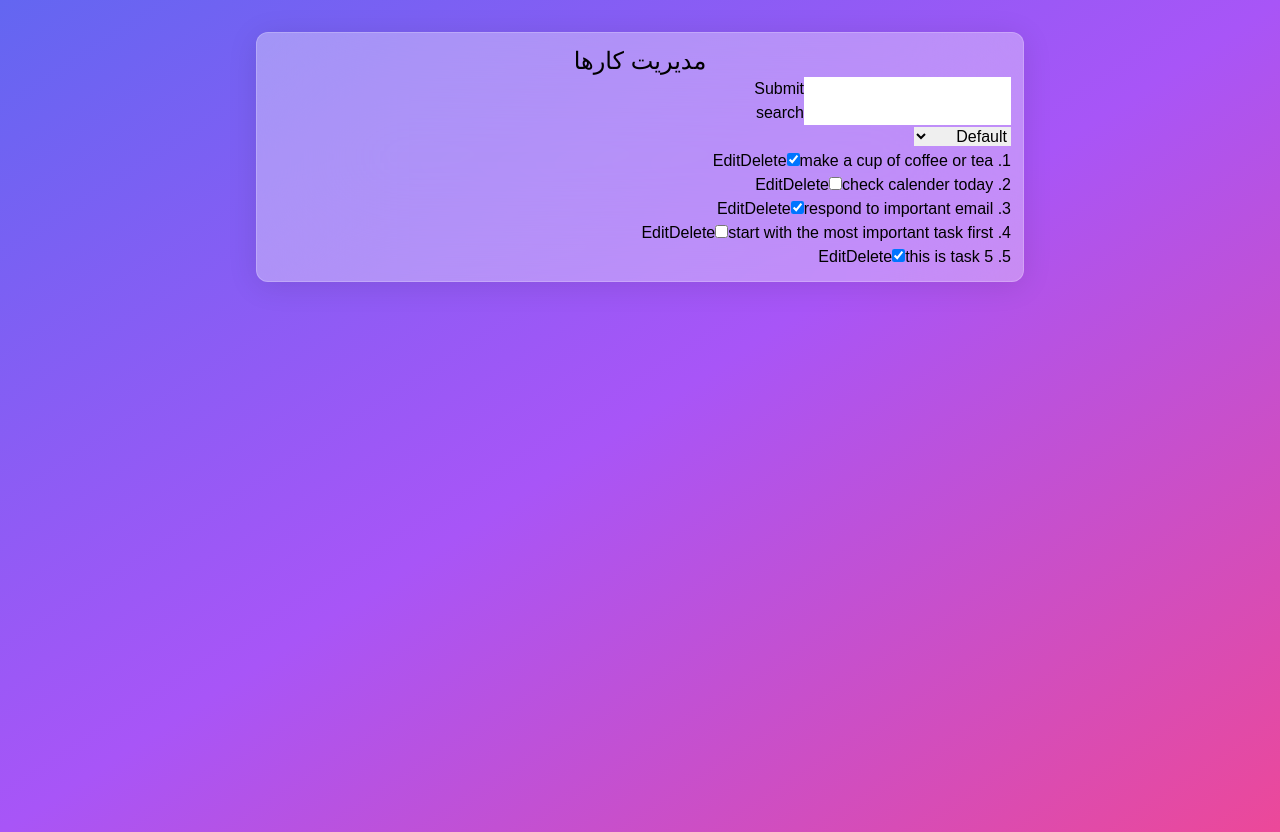
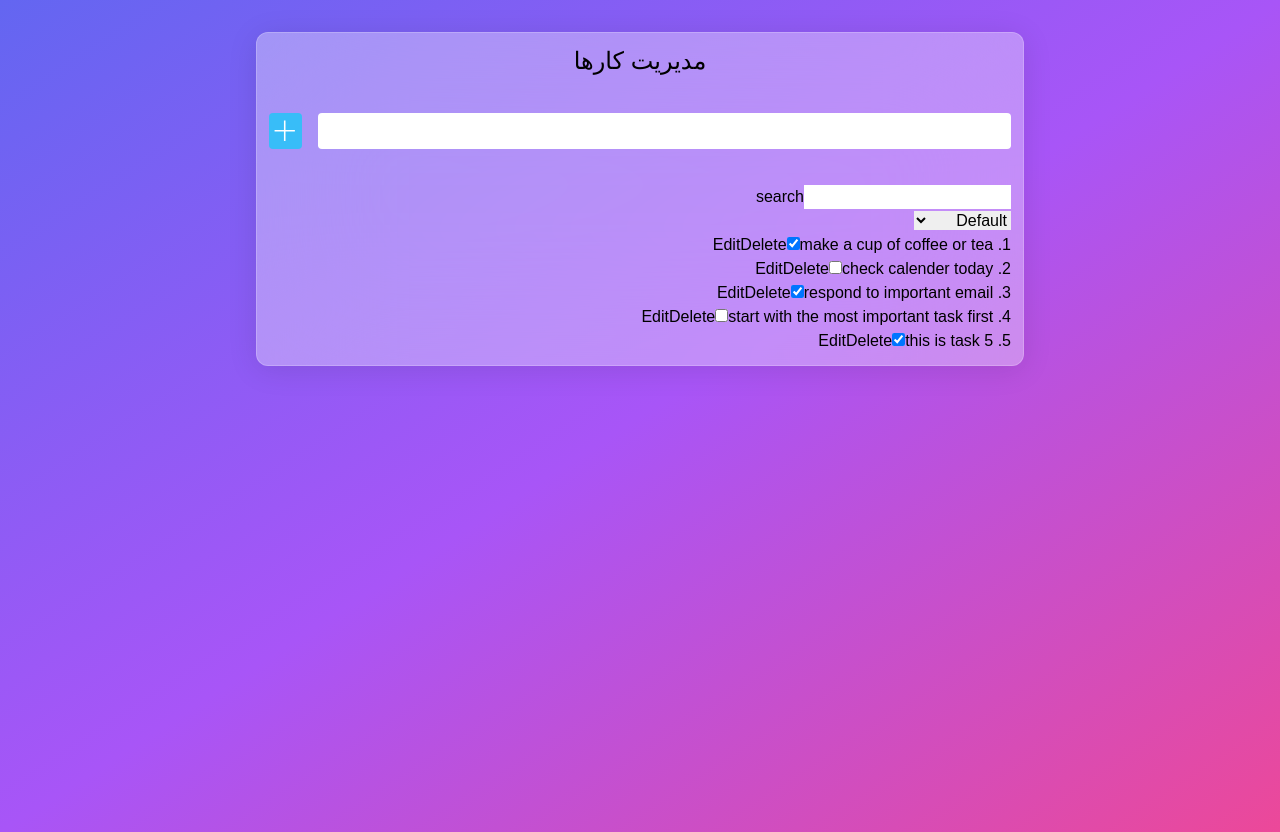
Before and after one commit to MohammadBohluli/react-todo-app, a React (Vite) app: page / in a window 1280 px wide. Built offline with nearby package versions, Linux system fonts and the light colour scheme; a small style sheet from the web is missing.

Commit message:
styling InputTask

```diff
--- a/src/components/InputTask.tsx
+++ b/src/components/InputTask.tsx
@@ -1,5 +1,5 @@
 import { FormEvent } from "react";
-
+import { VscAdd } from "react-icons/vsc";
 interface Props {
   value: string;
   onSubmit: (e: FormEvent<HTMLFormElement>) => void;
@@ -8,13 +8,16 @@ interface Props {
 
 const InputTask = ({ value, onSubmit, onChange }: Props) => {
   return (
-    <form onSubmit={(e) => onSubmit(e)}>
+    <form onSubmit={(e) => onSubmit(e)} className="flex my-9 gap-4">
       <input
         value={value}
         type="text"
         onChange={(e) => onChange(e.target.value)}
+        className="grow rounded pr-2 py-1 outline-none border-b-4 border-white focus:border-b-sky-400"
       />
-      <button type="submit">Submit</button>
+      <button type="submit" className="bg-sky-400 p-1 rounded hover:bg-sky-500">
+        <VscAdd color="white" size={25} />
+      </button>
     </form>
   );
 };
```
